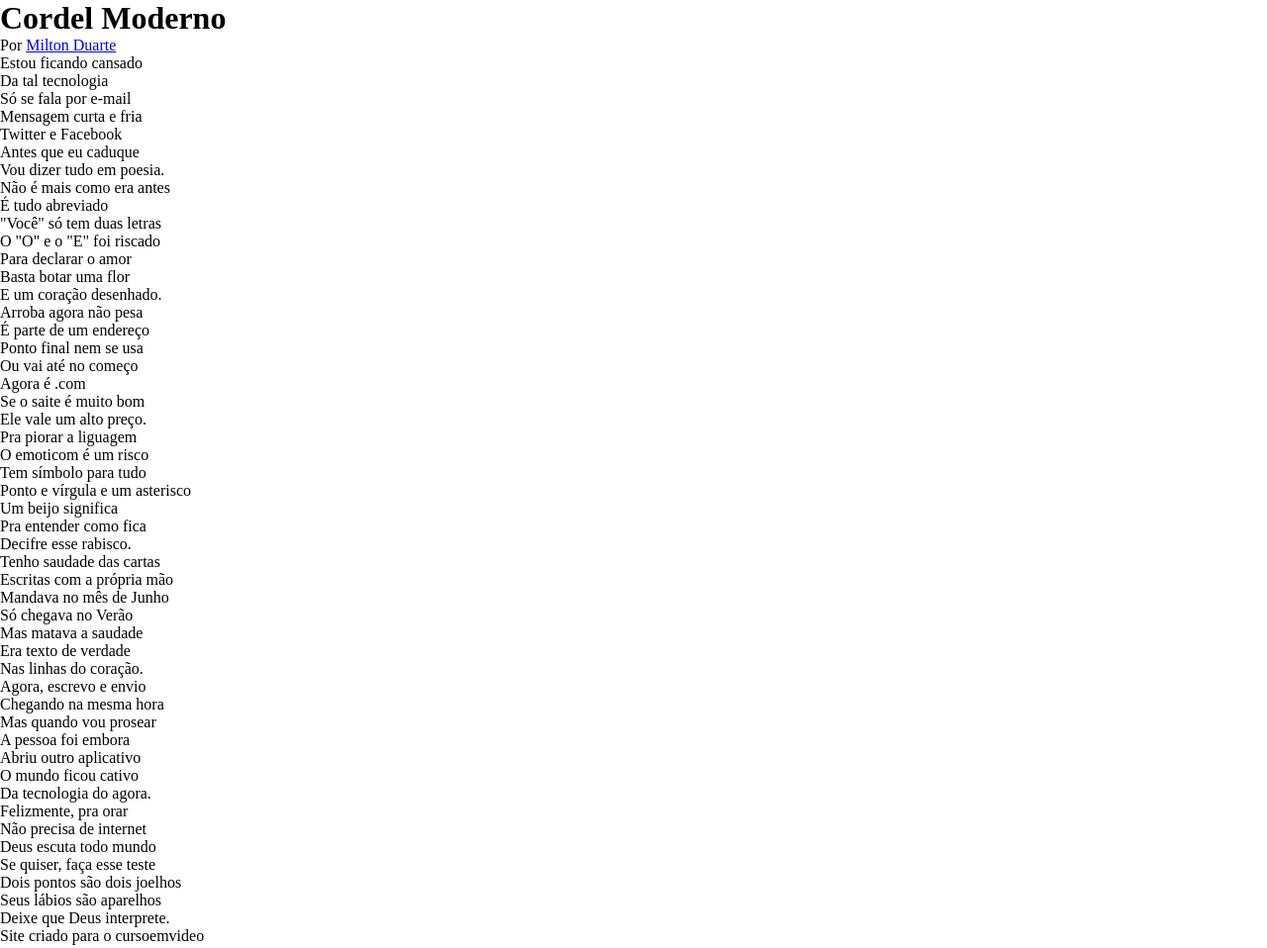
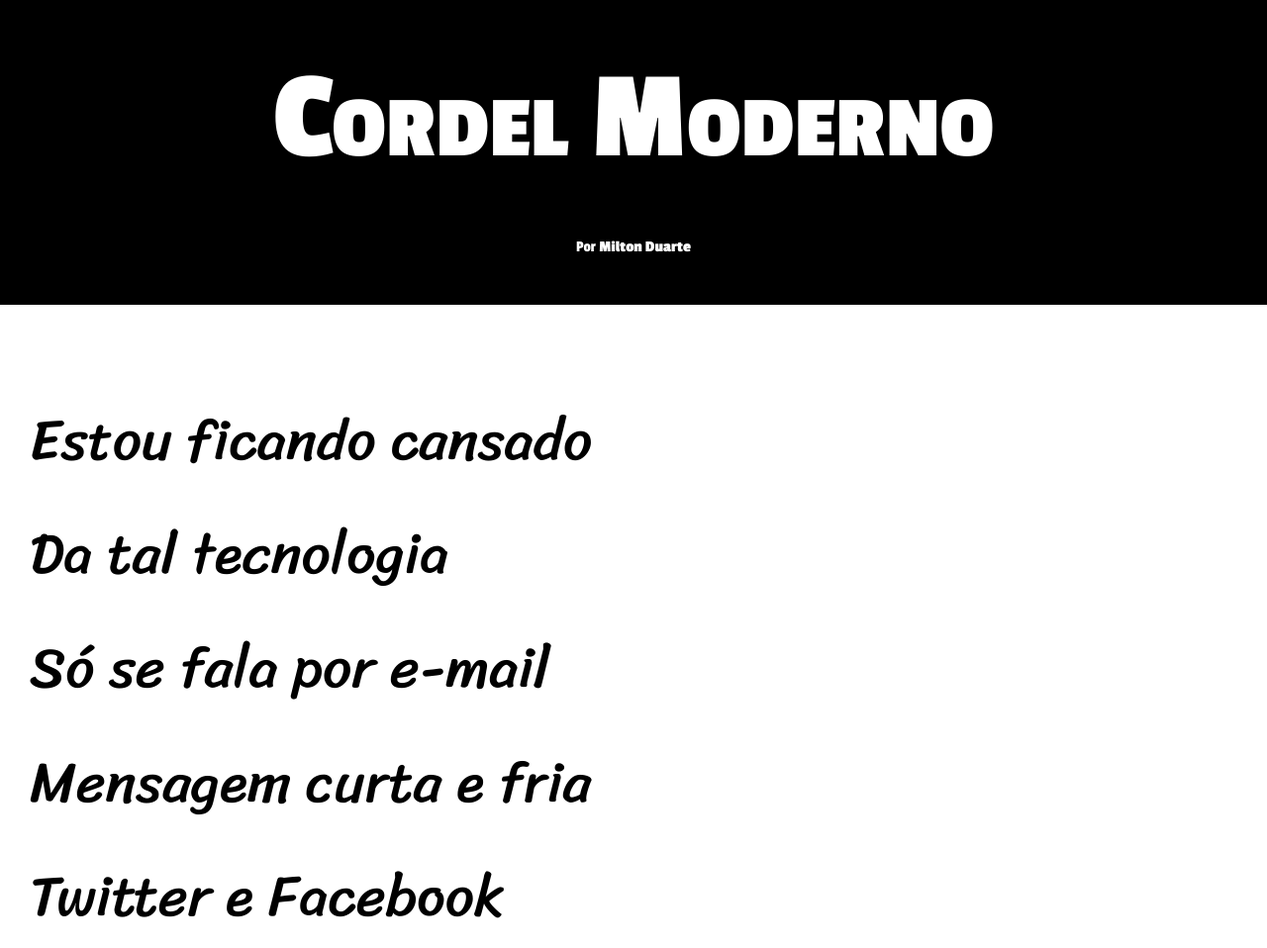
Before and after one commit to HadassiahFreire/html-css, a plain HTML site: page desafio012_resolvido/cordel.html in a window 1280 px wide. Shown: the top 958 px of the page at 99% size. Drawn offline with Linux system fonts and the light colour scheme; a web font is replaced by a local one.

Commit message:
atualização do cordel

```diff
--- a/desafio012/style.css
+++ b/desafio012/style.css
@@ -25,6 +25,10 @@
 
 }
 
+html, body {
+    min-height: 100vh;
+}
+
 Body {
     background-color: var(--cor3);
     padding: 0px;
@@ -33,6 +37,7 @@ Body {
 
 header {
     background-color: var(--cor4);
+    font-variant: small-caps;
     color: white;
     font-family: var(--fonte-destaque);
     text-align: center;
@@ -45,7 +50,8 @@ header {
 
 header > h1 {
 
-    font-family: var(--fonte-do-texto);
+    font-family: var(--fonte-destaque);
+    font-variant: small-caps;
     color: var(--cor2);
     font-size: 43px;
     transition: color 0.3s ease-in-out; /* Efeito suave */
--- a/desafio012_resolvido/estilo/style.css
+++ b/desafio012_resolvido/estilo/style.css
@@ -1,10 +1,89 @@
 @charset "UTF-8";
+
+@import url('https://fonts.googleapis.com/css2?family=Bebas+Neue&family=Passion+One:wght@400;700;900&family=Style+Script&display=swap');
+
+@import url('https://fonts.googleapis.com/css2?family=Bebas+Neue&family=Passion+One:wght@400;700;900&family=Sriracha&family=Style+Script&display=swap');
+
+:root {
+    --font1: Verdana, Geneva, Tahoma, Sans-serif;
+    --font2: 'Passion One', cursive;
+    --font3: 'Sriracha', cursive;
+
+}
 
 * {
     margin: 0px;
     padding: 0px;
+    font-size: 1em;
 }
 
 html, body {
+    min-height: 100vh;
+    background-color: darkgrey;
+    font-family: var(--font1);
 
 }
+
+header {
+    background-color: black;
+    color: white;
+    text-align: center;
+    font-family: var(--font2);
+}
+
+header > h1 {
+    padding: 50px;
+    font-variant: small-caps;
+    font-size: 10vw;
+}
+header > p {
+
+    padding-bottom: 50px;
+
+}
+header a, footer a {
+    color: white;
+    text-decoration: none;
+    font-weight: bolder;
+
+}
+
+header a:hover, footer a:hover {
+
+    text-decoration: underline;
+}
+
+section {
+
+    padding-top: 10vh; /* faazz o efeito paralat, deixa só a section na tela*/
+    padding-bottom: 10vh; /* faazz o efeito paralat*/
+    line-height: 2em;
+    padding-left: 30px;
+    font-family: var(--font3);
+    font-size: 4.5vw; /* faz com que a letra cresça junto com a tela. VW é largura*/
+}
+section.imagem > p {
+
+    display: inline-block; /* faz com que o conteúdo se adapte ao tamanho da caixa. Ou seja, bloqueia */
+    padding: 5px;
+    background-color: rgba(0, 0, 0, 0.37);
+    color: white;
+}
+
+section.normal {
+    background-color: white;
+    color: black;
+}
+
+section.imagem {
+    background-color: aqua;
+    color: white;
+}
+
+footer {
+
+    background-color: black;
+    color: white;
+    text-align: center;
+    padding: 10px;
+}
```
